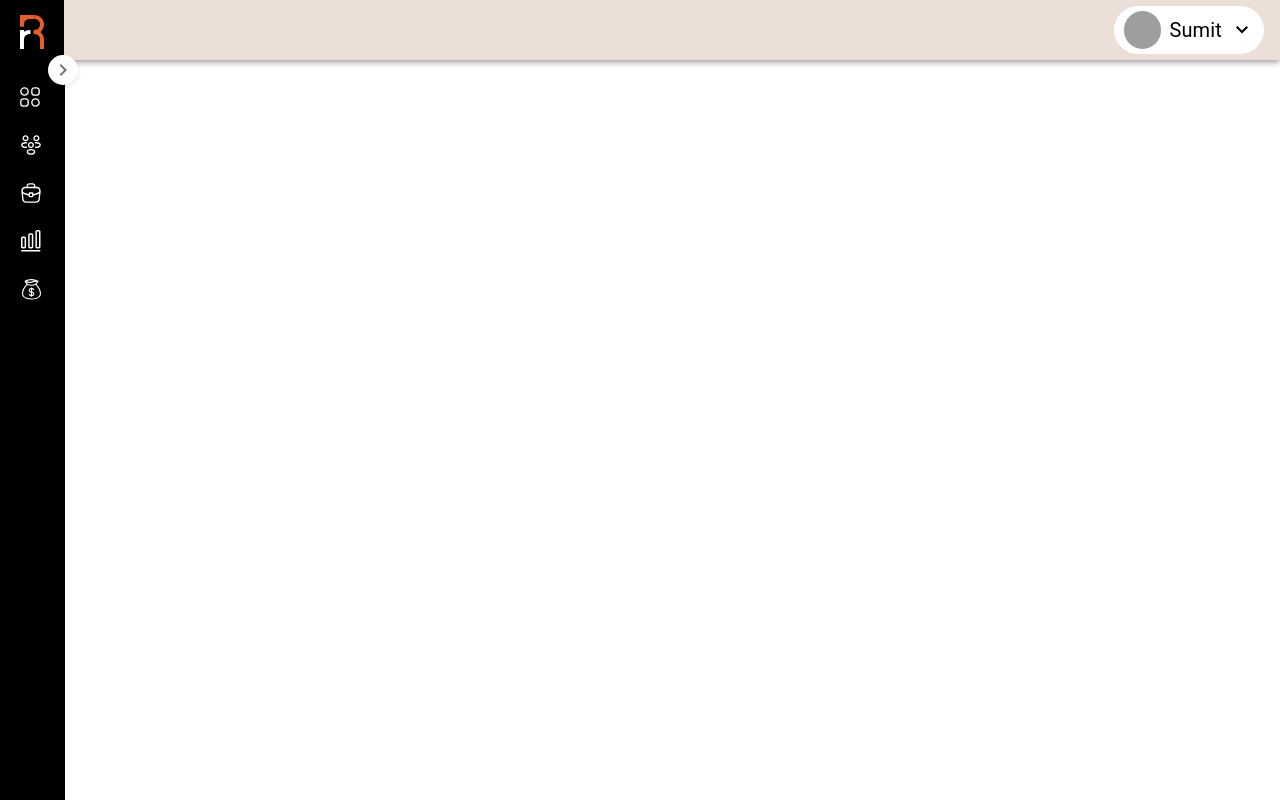
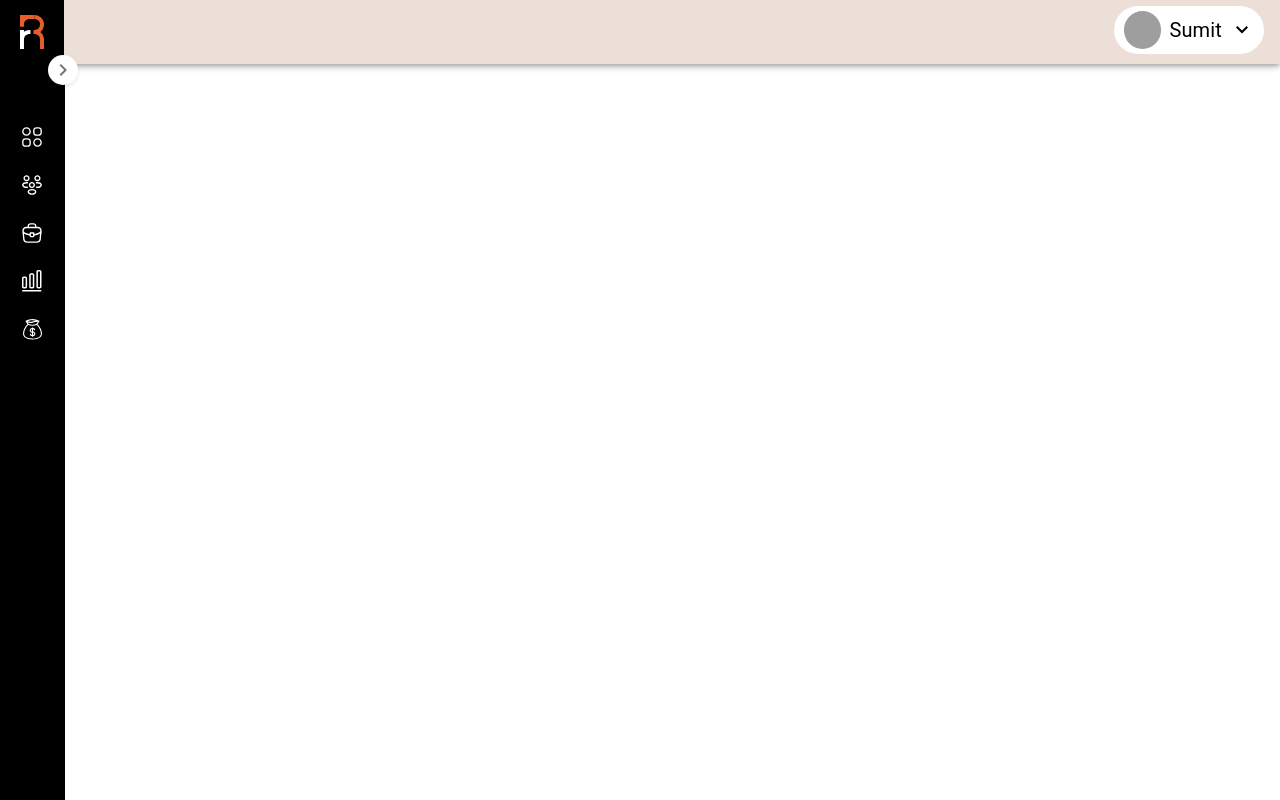
Before and after one commit to Roshan8319/Interview-Front, a React (Vite) app in the folder Frontend/: page /client in a window 1280 px wide. Built offline with nearby package versions, Linux system fonts and the light colour scheme; grey boxes are pictures that could not be loaded.

Commit message:
Chaned navigation design

```diff
--- a/Frontend/src/Components/Client/InterviewPlatform/NavigationLayout.jsx
+++ b/Frontend/src/Components/Client/InterviewPlatform/NavigationLayout.jsx
@@ -547,7 +547,7 @@ const handleLogOut = async ()=>{
       {/* AppBar - Top Navigation Bar */}
       <AppBar
         position="fixed"
-        sx={{ ...appBarStyle, backgroundColor: "#EBDFD7",height: "60px" }}
+        sx={{ ...appBarStyle, backgroundColor: "#EBDFD7",height: "64px" }}
       >
         <div className="flex items-center justify-end h-full mt-[6px]">
           <div className="flex h-full">
@@ -721,7 +721,7 @@ const handleLogOut = async ()=>{
         <Divider />
 
         {/* First section of the menu items */}
-        <List sx={{ border: "none" }}>
+        <List sx={{ border: "none", top: "40px" }}>
           {navItems.map((items) => (
             <ListItem
               key={items.text}
@@ -740,7 +740,7 @@ const handleLogOut = async ()=>{
             >
               <ListItemButton
                 sx={[
-                  { minHeight: 48, px: 2.5 },
+                  { minHeight: 48, px: 3 },
                   open
                     ? { justifyContent: "initial" }
                     : { justifyContent: "center" },
```
